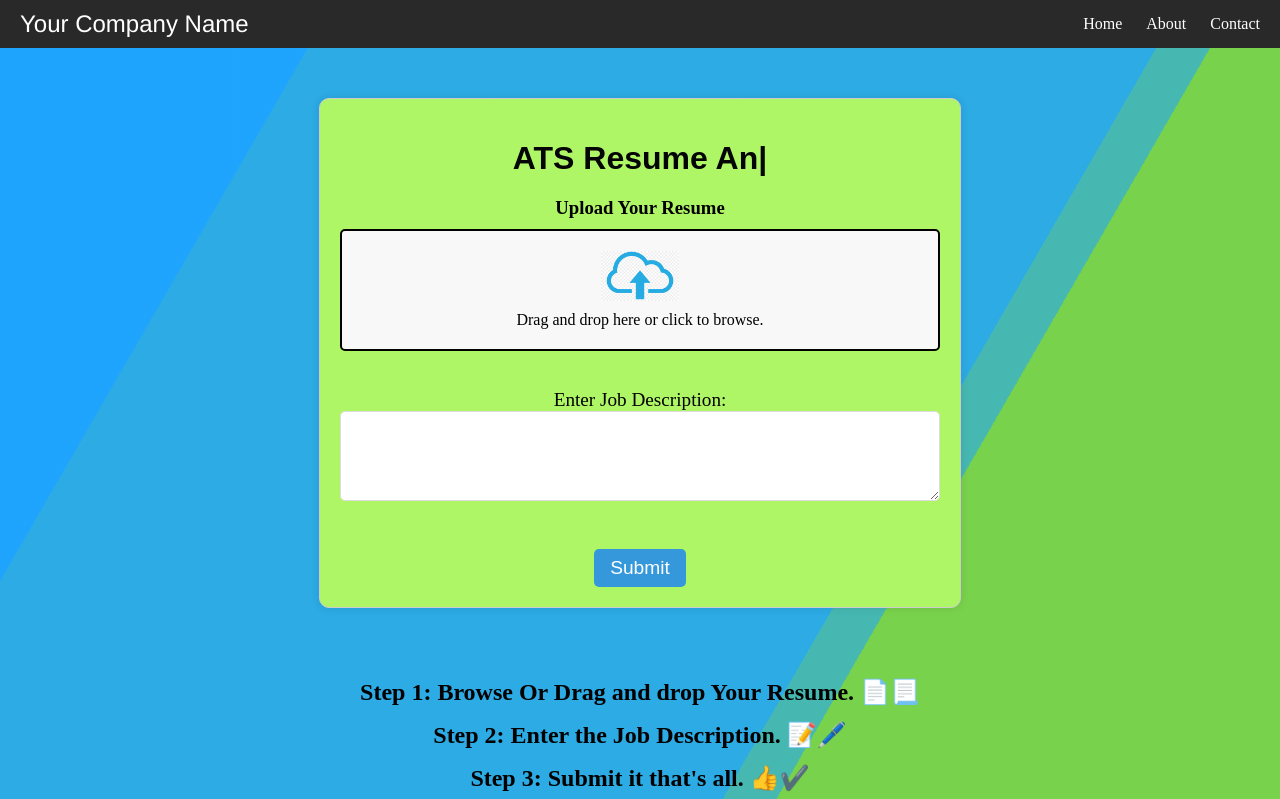
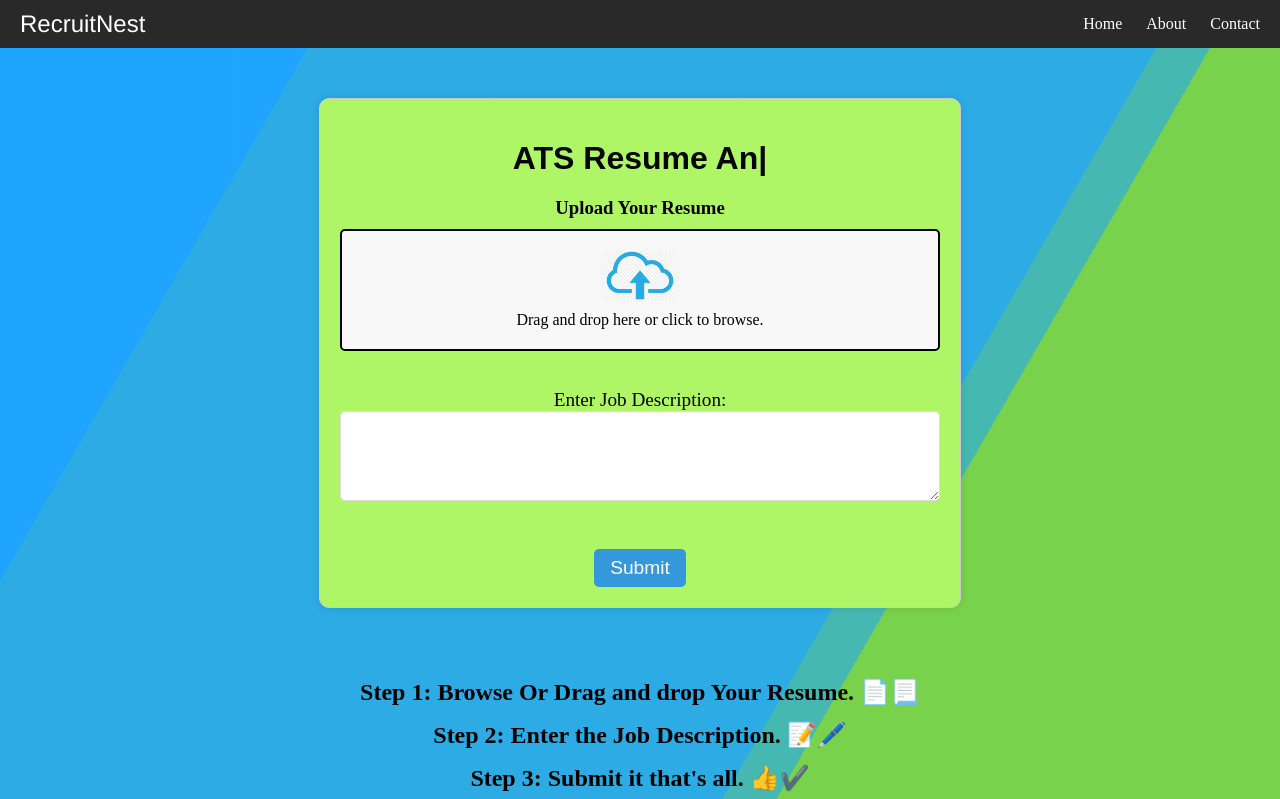
Before and after one commit to koshtiharsh/Application_tracking_system, a Flask app: page / in a window 1280 px wide. Shown: the top 799 px of the page. Run offline with Flask 3, Linux system fonts and the light colour scheme.

Commit message:
Update index.html

```diff
--- a/templates/index.html
+++ b/templates/index.html
@@ -365,7 +365,7 @@
 <body>
 
     <nav>
-        <div class="company-name">Your Company Name</div>
+        <div class="company-name">RecruitNest</div>
         <div>
             <a href="/">Home</a>
             <a href="/about">About</a>
```
